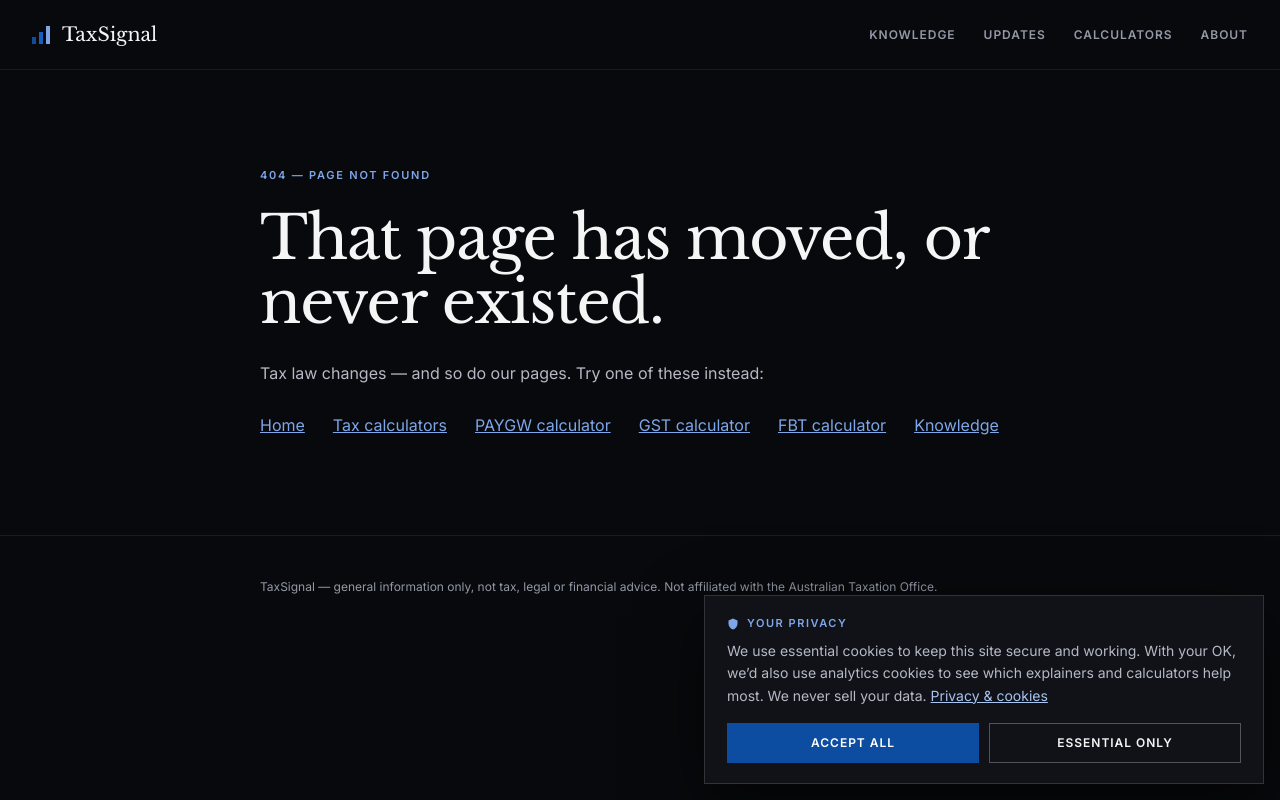
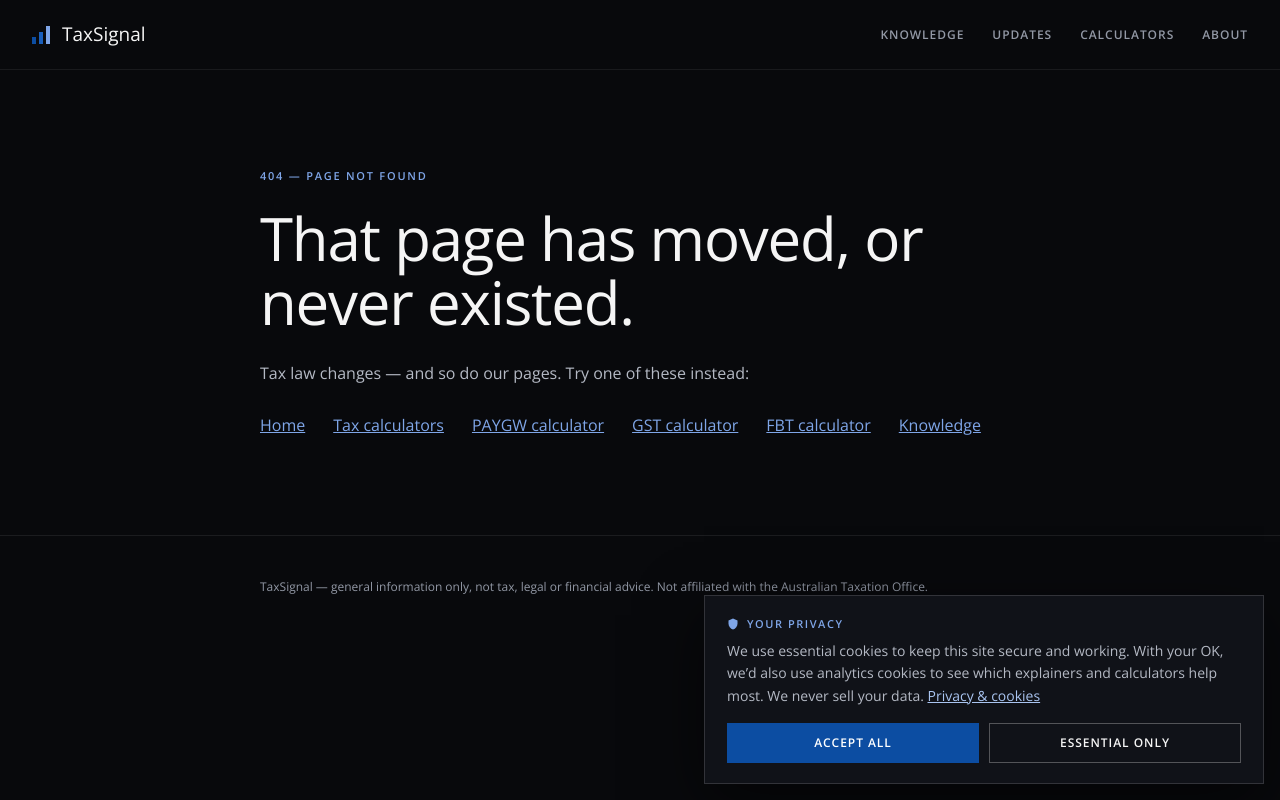
Before and after one commit to taxsignalau/Taxsignal, a plain HTML site: page 404.html in a window 1280 px wide. Drawn offline with nearby package versions, Linux system fonts and the light colour scheme.

Commit message:
Switch site font to Open Sans
Co-Authored-By: Claude Opus 5.5 <noreply@anthropic.com>
Claude-Session: https://claude.ai/code/session_01FcwgRS4Di39xue3tfMa4La

```diff
--- a/404.html
+++ b/404.html
@@ -11,21 +11,21 @@
 <link rel="apple-touch-icon" href="/apple-touch-icon.png">
 <link rel="manifest" href="/site.webmanifest">
 <link rel="preconnect" href="https://fonts.googleapis.com">
-<link href="https://fonts.googleapis.com/css2?family=Libre+Baskerville&family=Inter:wght@400;600&display=swap" rel="stylesheet">
+<link href="https://fonts.googleapis.com/css2?family=Open+Sans:wght@400;600&display=swap" rel="stylesheet">
 <style>
 :root{color-scheme:dark}
-html,body{margin:0;background:#08090C;color:#F5F5F5;font:16px/1.75 Inter,-apple-system,"Segoe UI",sans-serif;-webkit-font-smoothing:antialiased}
+html,body{margin:0;background:#08090C;color:#F5F5F5;font:16px/1.75 "Open Sans",-apple-system,"Segoe UI",Arial,sans-serif;-webkit-font-smoothing:antialiased}
 a{color:#7FA6E8}a:hover{color:#A9C4F0}
 header{border-bottom:1px solid rgba(255,255,255,.07)}
 .w{max-width:760px;margin:0 auto;padding:0 clamp(16px,5vw,32px)}
 .top{max-width:1280px;margin:0 auto;padding:18px clamp(16px,5vw,32px);display:flex;justify-content:space-between;align-items:center;gap:16px;flex-wrap:wrap}
-.logo{display:flex;align-items:center;gap:12px;color:#F5F5F5;text-decoration:none;font-family:"Libre Baskerville",Georgia,serif;font-size:19px}
+.logo{display:flex;align-items:center;gap:12px;color:#F5F5F5;text-decoration:none;font-family:"Open Sans",Arial,sans-serif;font-size:19px}
 .bars{display:grid;grid-template-columns:repeat(3,4px);align-items:end;gap:3px;height:18px}
 nav{display:flex;gap:clamp(10px,2.4vw,28px);flex-wrap:wrap;font-size:12px;letter-spacing:.08em;text-transform:uppercase;font-weight:600}
 nav a{color:#9298A5;text-decoration:none}nav a:hover{color:#fff}
 .eb{font-size:11px;letter-spacing:.16em;text-transform:uppercase;color:#7FA6E8;font-weight:600;margin:96px 0 0}
-h1{font-family:"Libre Baskerville",Georgia,serif;font-weight:400;font-size:clamp(34px,6vw,60px);line-height:1.08;letter-spacing:-.02em;margin:20px 0 0}
-h2{font-family:"Libre Baskerville",Georgia,serif;font-weight:400;font-size:24px;margin:48px 0 0}
+h1{font-family:"Open Sans",Arial,sans-serif;font-weight:400;font-size:clamp(34px,6vw,60px);line-height:1.08;letter-spacing:-.02em;margin:20px 0 0}
+h2{font-family:"Open Sans",Arial,sans-serif;font-weight:400;font-size:24px;margin:48px 0 0}
 p,li{color:#B4B9C4}
 .meta{color:#9298A5;font-size:14px;margin-top:16px}
 button.link{background:none;border:0;padding:0;font:inherit;color:#7FA6E8;text-decoration:underline;cursor:pointer}
--- a/assets/brand/tokens/typography.css
+++ b/assets/brand/tokens/typography.css
@@ -3,12 +3,12 @@
    Editorial serif headlines + clean sans body. White & Case
    rhythm: large confident heads, airy leading, controlled tracking.
    ============================================================ */
-@import url('https://fonts.googleapis.com/css2?family=Libre+Baskerville:ital,wght@0,400;0,700;1,400&family=Inter:wght@400;500;600;700&display=swap');
+@import url('https://fonts.googleapis.com/css2?family=Open+Sans:ital,wght@0,300..800;1,400&display=swap');
 
 :root {
   /* --- Families --- */
-  --font-serif: 'Libre Baskerville', Georgia, 'Times New Roman', serif;
-  --font-sans: 'Inter', -apple-system, BlinkMacSystemFont, 'Segoe UI', sans-serif;
+  --font-serif: 'Open Sans', -apple-system, BlinkMacSystemFont, 'Segoe UI', Helvetica, Arial, sans-serif;
+  --font-sans: 'Open Sans', -apple-system, BlinkMacSystemFont, 'Segoe UI', Helvetica, Arial, sans-serif;
 
   /* --- Type scale (display = serif, ui/body = sans) --- */
   --fs-hero: clamp(44px, 6vw, 76px);   /* @kind font */ /* Hero headline */
--- a/consent.js
+++ b/consent.js
@@ -22,11 +22,11 @@
     window.dispatchEvent(new CustomEvent('ts:consent', { detail: c }));
   }
 
-  var css = '#ts-cc{position:fixed;left:16px;right:16px;bottom:16px;z-index:9999;max-width:560px;margin-left:auto;background:#101218;color:#F5F5F5;border:1px solid rgba(255,255,255,.14);box-shadow:0 20px 60px rgba(0,0,0,.55);padding:20px 22px;font:14px/1.6 Inter,-apple-system,"Segoe UI",sans-serif;box-sizing:border-box}' +
-    '#ts-cc h2{font:600 11px/1.4 Inter,sans-serif;letter-spacing:.14em;text-transform:uppercase;color:#7FA6E8;margin:0 0 8px;display:flex;align-items:center;gap:8px}' +
+  var css = '#ts-cc{position:fixed;left:16px;right:16px;bottom:16px;z-index:9999;max-width:560px;margin-left:auto;background:#101218;color:#F5F5F5;border:1px solid rgba(255,255,255,.14);box-shadow:0 20px 60px rgba(0,0,0,.55);padding:20px 22px;font:14px/1.6 "Open Sans",-apple-system,"Segoe UI",Arial,sans-serif;box-sizing:border-box}' +
+    '#ts-cc h2{font:600 11px/1.4 "Open Sans",Arial,sans-serif;letter-spacing:.14em;text-transform:uppercase;color:#7FA6E8;margin:0 0 8px;display:flex;align-items:center;gap:8px}' +
     '#ts-cc p{margin:0;color:#B4B9C4}#ts-cc a{color:#A9C4F0;text-decoration:underline}' +
     '#ts-cc .r{display:flex;flex-wrap:wrap;gap:10px;margin-top:16px}' +
-    '#ts-cc button{flex:1 1 140px;font:600 12px/1 Inter,sans-serif;letter-spacing:.08em;text-transform:uppercase;padding:13px 16px;cursor:pointer;border:1px solid #0C4DA2;border-radius:0}' +
+    '#ts-cc button{flex:1 1 140px;font:600 12px/1 "Open Sans",Arial,sans-serif;letter-spacing:.08em;text-transform:uppercase;padding:13px 16px;cursor:pointer;border:1px solid #0C4DA2;border-radius:0}' +
     '#ts-cc .a{background:#0C4DA2;color:#fff}#ts-cc .a:hover{background:#1A5FBB}' +
     '#ts-cc .e{background:transparent;color:#F5F5F5;border-color:rgba(255,255,255,.28)}#ts-cc .e:hover{border-color:#fff}' +
     '#ts-cc button:focus-visible{outline:2px solid #A9C4F0;outline-offset:2px}';
```
Also changed, not shown: About.dc.html (+1 -1 lines), Calculators.dc.html (+1 -1 lines), Knowledge.dc.html (+1 -1 lines), TaxSignal Landing.dc.html (+1 -1 lines), Updates.dc.html (+1 -1 lines), index.html (+1 -1 lines), privacy.html (+5 -5 lines), og-image.png.
